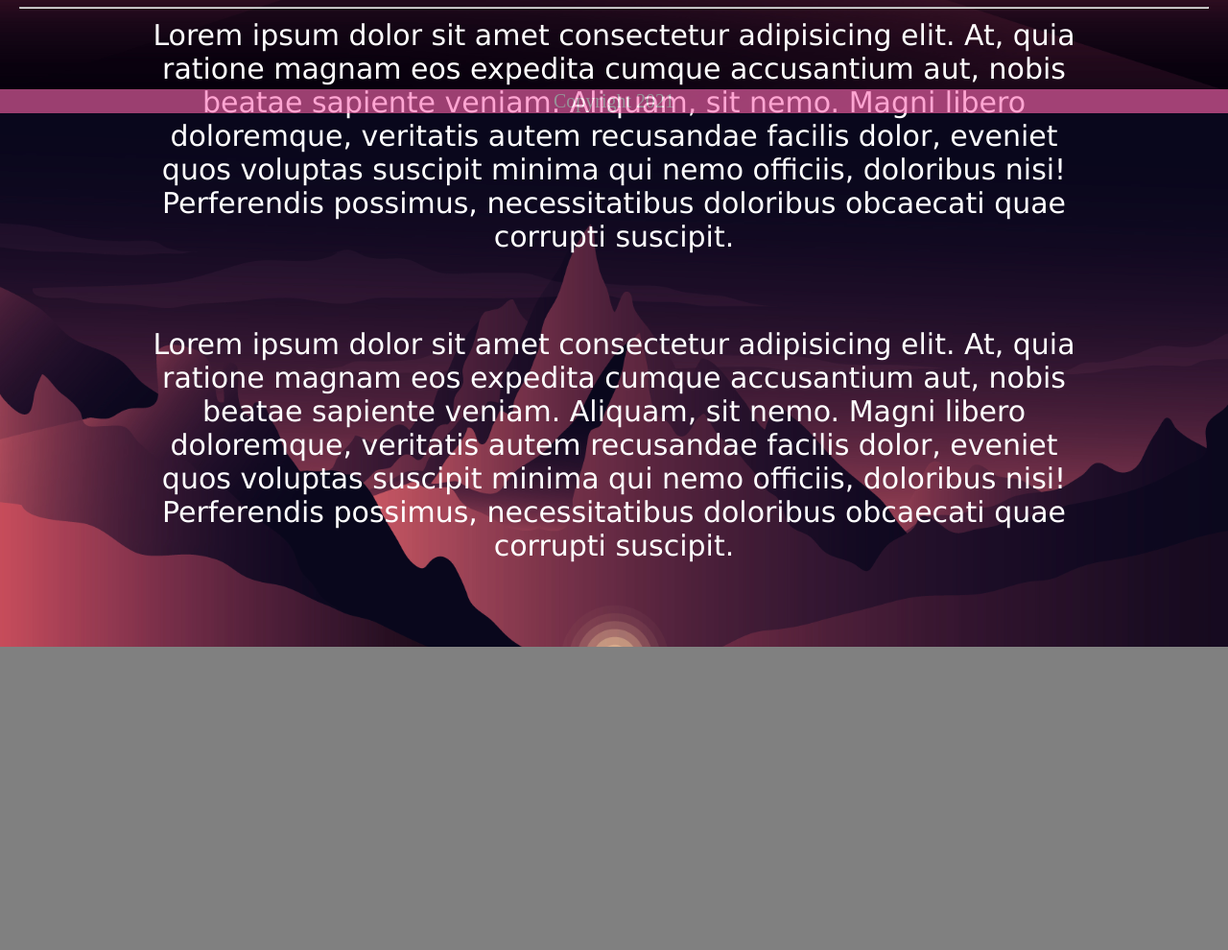
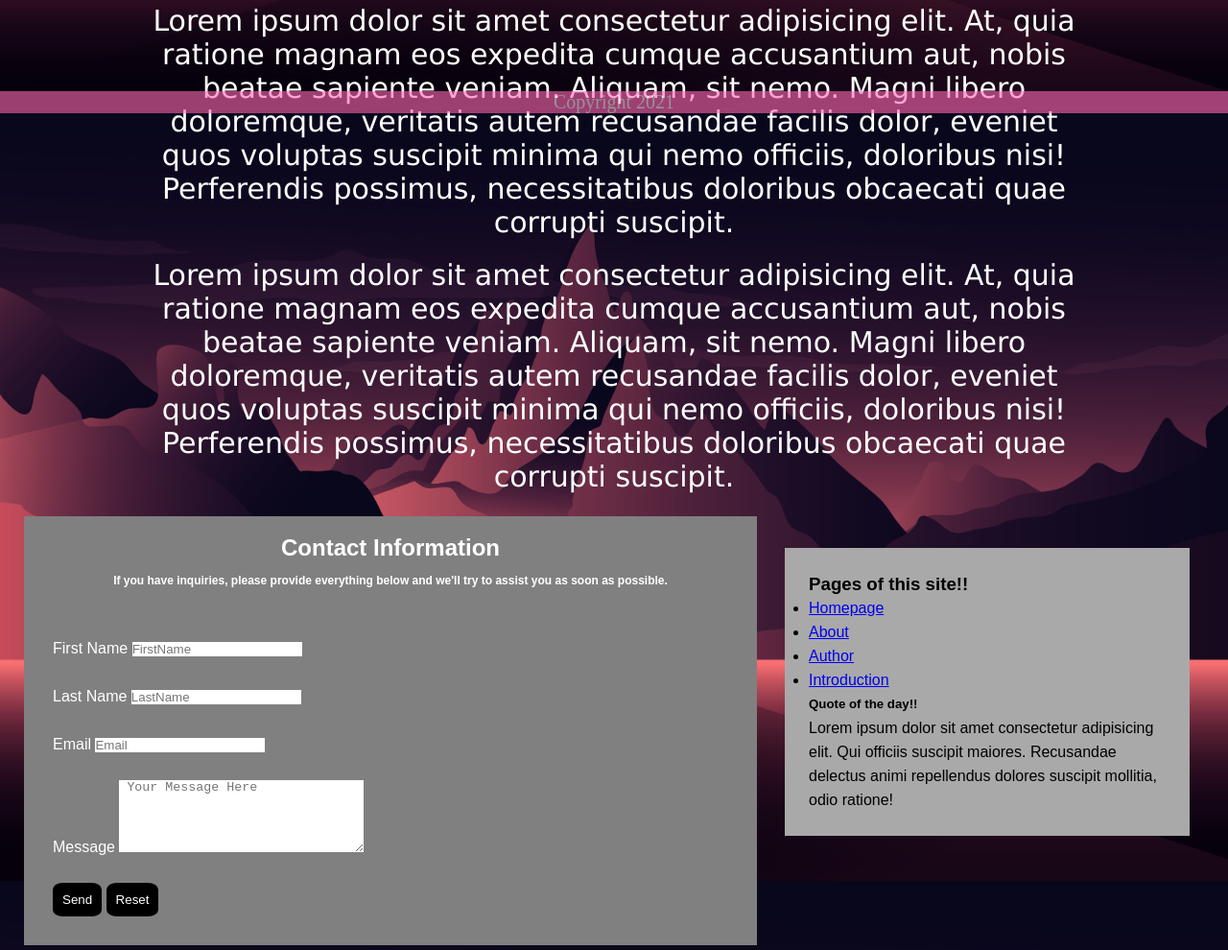
Before and after one commit to LloydBolences29/FirstHTMLandCSSPage, a plain HTML site: page pages/index.html in a window 1280 px wide. Shown: the part 682-1672 px from the top of the page at 96% size. Before the commit the page ends 1356 px from the top, so only its background shows below. Drawn offline with Linux system fonts and the light colour scheme.

Commit message:
section and aside added and edited

```diff
--- a/css/index.css
+++ b/css/index.css
@@ -1,5 +1,9 @@
 
-
+*{
+    margin: 0px;
+    border: 0px;
+    padding: 0px;
+}
 body{
     margin: 10px;
     border: 10px;
@@ -71,13 +75,6 @@ body{
     margin-bottom: 0px;
 }
 
-/*.form{
-    display: inline-block;
-    margin-right: auto;
-    margin-left: auto;
-    text-align: left;
-
-}*/
 #about-btn{
     border-radius: 15%;
     color: grey;
@@ -116,12 +113,70 @@ body{
 }
 
 #intro-page p{
-    margin: 1% 0% 5% 0%;
+    margin: 0;
     border: 0px;
-    padding: 0px;
+    padding: 1px;
 }
 
+.section{
+    color: white;
+    background-color: gray;
+    width: 60%;
+    float: left;
+    clear: both;
+    padding: 10px;
+    margin: 5px;
+    line-height: 25px;
+}
+.section h1{
+    text-align: center;
+    margin: 10px;
 
+}
+.section h6{
+    text-align: center;
+    font-size: 12px;
+}
+
+.section form{
+    margin: 10px;
+    border: 1px;
+    padding: 10px;
+}
+
+.section #send-btn{
+    background-color: black;
+    color: white;
+    padding: 10px 10px;
+    border-radius: 20%;
+}
+
+.section #send-btn:hover{
+    color: gray;
+    cursor: pointer;
+}
+
+.section #reset-btn{
+    background-color: black;
+    color: white;
+    padding: 10px 10px;
+    border-radius: 20%;
+
+}
+
+.section #reset-btn:hover{
+    color: gray;
+    cursor: pointer;
+}
+.aside-section{
+    float: right;
+    width: 30%;
+    margin: 0px;
+    background-color: darkgrey;
+    padding: 25px;
+    margin: 20px;
+    line-height: 25px;
+}
 
 .footer-one{
     color: whitesmoke;
@@ -137,5 +192,5 @@ body{
 .paragraph-footer{
     font-size: 20px;
     font-family: 'Times New Roman', Times, serif;
-    margin: 1px;
+    margin: 0px;
 }
--- a/pages/index.html
+++ b/pages/index.html
@@ -55,6 +55,70 @@
     </div>
     <br>
 
+    <section class="section">
+        <h1>Contact Information</h1>
+        <h6>If you have inquiries, please provide everything below and
+            we'll try to assist you as soon as possible.
+
+        </h6>
+        <br>
+
+
+        <form action="contact.js" method="POST">
+
+            <div>
+                <label for="firstname"> First Name </label>
+                <input type="text" placeholder="FirstName">
+            </div>
+            <br>
+
+            <div>
+                <label for="lastname"> Last Name </label>
+                <input type="text" placeholder="LastName">
+            </div>
+            <br>
+
+            <div>
+                <label for="email">Email</label>
+                <input type="email" placeholder="Email">
+            </div>
+            <br>
+            <div>
+                <label for="message"> Message </label>
+                <textarea  id="" cols="30" rows="5" placeholder=" Your Message Here"></textarea>
+            </div>
+            <br>
+
+            <button type="button" id="send-btn">Send</button>
+            <button type="reset" id="reset-btn">Reset</button>
+        </form>
+    </section>
+    <br>
+    <aside class="aside-section">
+        <h3>Pages of this site!!</h3>
+
+        <div id="first-div-list">
+            <ul>
+                <li><a href="index.html">Homepage</a></li>
+                <li><a href="about.html"> About </a></li>
+            </ul>
+        </div>
+
+        <div id="second-div-list">
+
+            <ul>
+                <li><a href="author.html">Author</a></li>
+                <li><a href="#intro-page">Introduction</a></li>
+            </ul>
+        </div>
+
+        <div>
+            <h5>Quote of the day!!</h5>
+            <blockquote>Lorem ipsum dolor sit amet consectetur adipisicing elit.
+                 Qui officiis suscipit maiores. Recusandae delectus animi repellendus
+                  dolores suscipit mollitia, odio ratione!  </blockquote>
+        </div>
+    </aside>
 
 </body>
 
```
Also changed, not shown: pages/author.html (added, +15 -0 lines).
